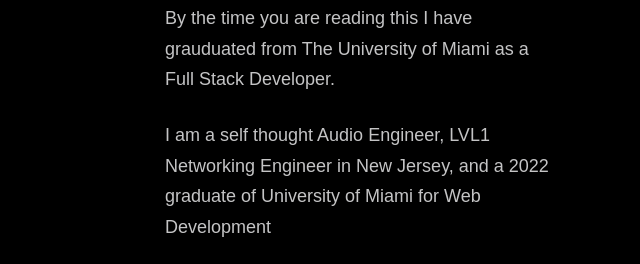
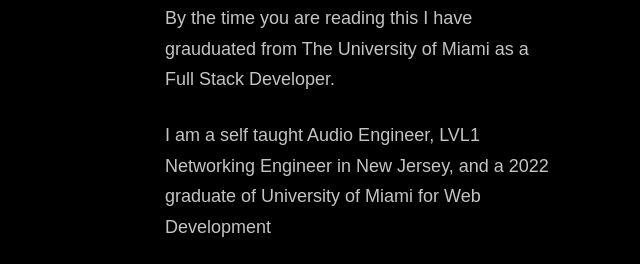
Before and after one commit to JCLOS305/Portfolio, a plain HTML site: page index.html in a window 1280 px wide. Shown: the part 3080-3344 px from the top of the page, 640-1280 px from the left. Drawn offline with Linux system fonts and the light colour scheme; a web font is replaced by a local one.

Commit message:
final update

```diff
--- a/index.html
+++ b/index.html
@@ -146,7 +146,7 @@
                  <p>Jeancarlos Mulet, Born and Raised in Miami Springs, Florida.  </p>
                  <p>By the time you are reading this I have grauduated from The University of Miami as a Full Stack Developer. </p>
 
-                <p>I am a self thought Audio Engineer, LVL1 Networking Engineer in New Jersey, and a 2022 graduate of University of Miami for Web Development</p>
+                <p>I am a self taught Audio Engineer, LVL1 Networking Engineer in New Jersey, and a 2022 graduate of University of Miami for Web Development</p>
                 <p>probably better than you at Call of Duty,  so lets get less QQ & more PEWPEW, plz.</p>
 
 
```
